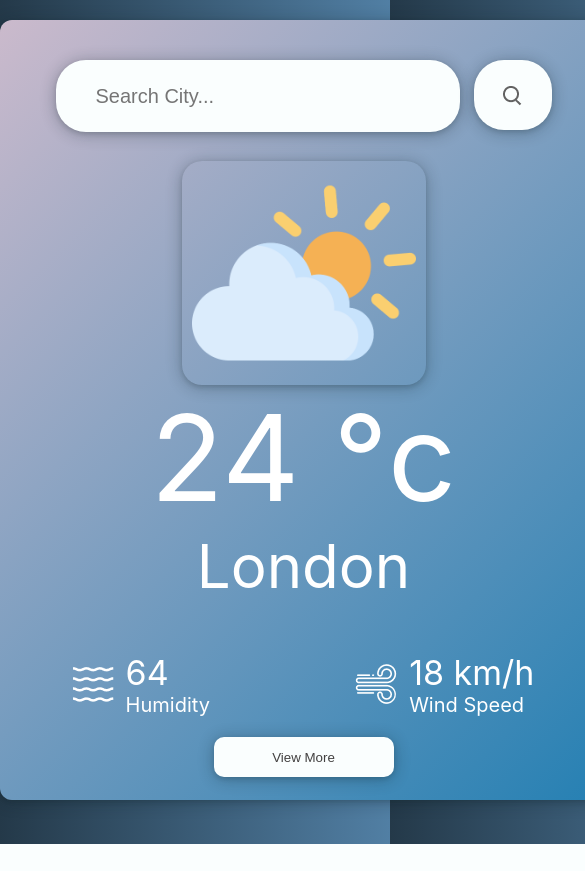
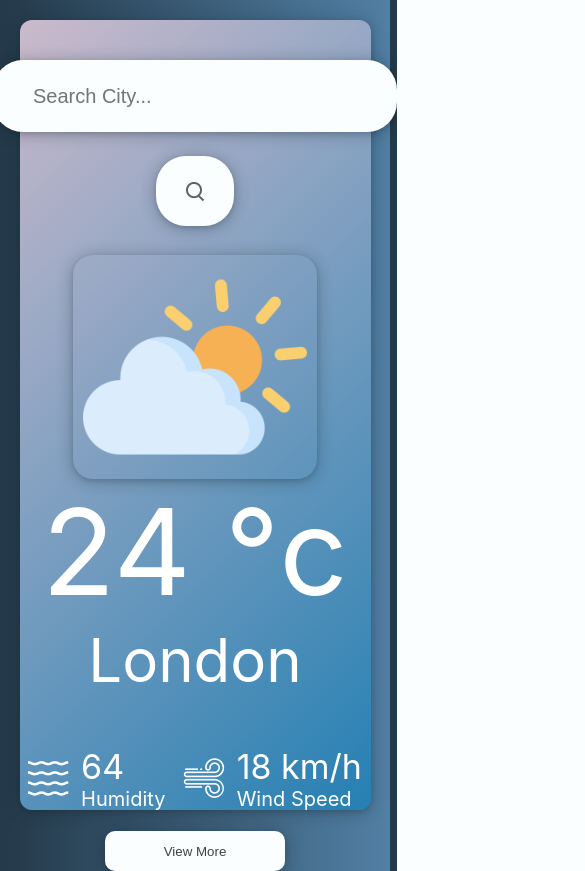
Before and after one commit to campbell-15/WeatherApp, a React (Create React App) app: page / in a window 390 px wide. Shown: the top 871 px of the page, 585 px wide, since content can reach past the window. Before the commit the page ends 844 px from the top, so only its background shows below. Built offline with nearby package versions, Linux system fonts and the light colour scheme.

Commit message:
made home page 100% responsive

```diff
--- a/src/Components/WeatherApp/WeatherApp.css
+++ b/src/Components/WeatherApp/WeatherApp.css
@@ -4,7 +4,8 @@
 }
 
 .container {
-    width: 607px;
+    width: 100%;
+    max-width: 607px;
     height: 780px;
     margin: auto;
     margin-top: 20px;
@@ -13,6 +14,33 @@
     background-image: linear-gradient(-225deg, #CBBACC 0%, #2580B3 100%);
     box-shadow: rgba(14, 30, 37, 0.12) 0px 2px 4px 0px, rgba(14, 30, 37, 0.32) 0px 2px 16px 0px;
     flex-wrap: wrap;
+}
+
+@media only screen and (max-width: 767px) {
+    /* Styles for small screens */
+    .container {
+        width: 90%;
+        max-width: none;
+        padding-bottom: 10px;
+    }
+}
+
+@media only screen and (max-width: 479px) {
+    /* Styles for extra small screens */
+    .top-bar {
+        flex-direction: column; /* Stack elements vertically on extra small screens */
+        align-items: center; /* Center items horizontally on extra small screens */
+    }
+
+    .top-bar input {
+        width: 100%; /* Make input full-width on extra small screens */
+    }
+
+    .search-icon {
+        margin-top: 10px; /* Adjust margin for smaller screens */
+    }
+
+    /* Add other styles for extra small screens */
 }
 
 .top-bar {
```
